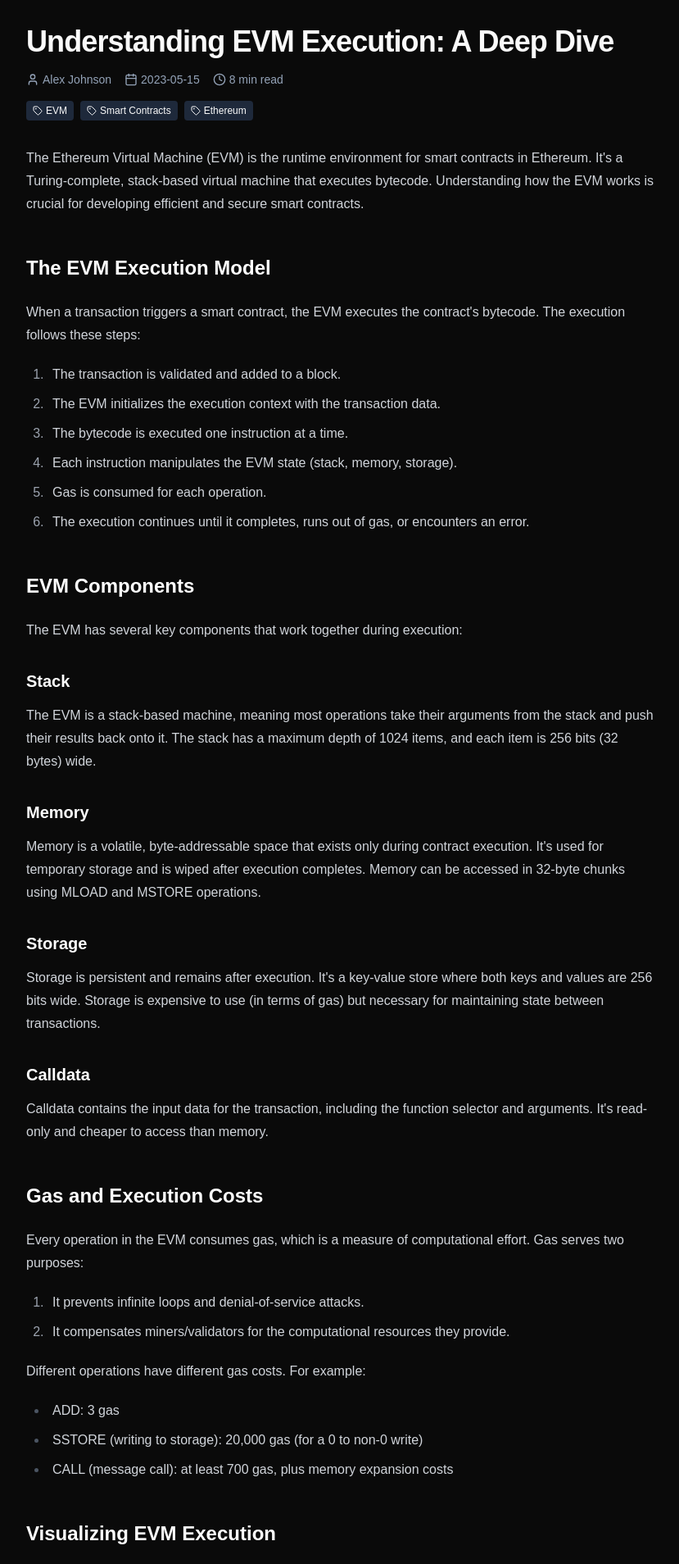
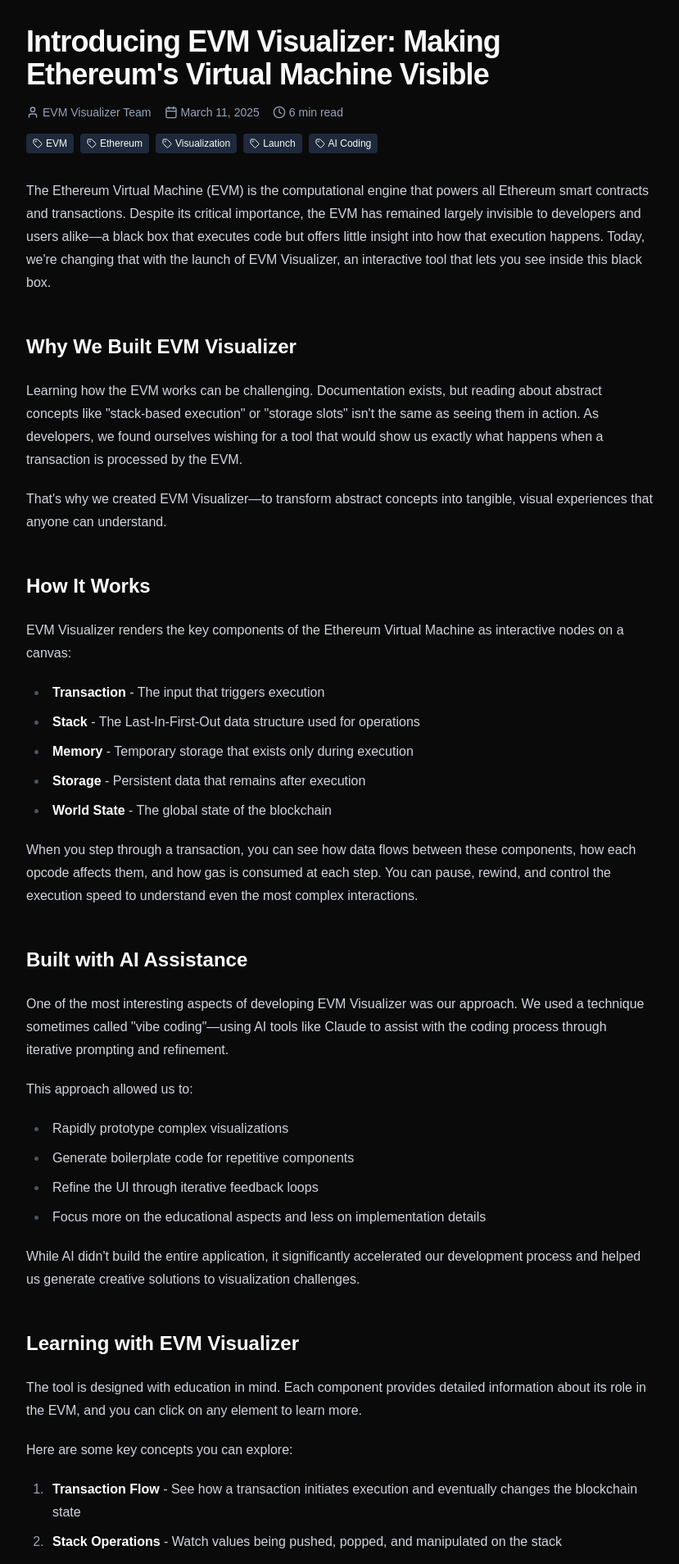
Before and after one commit to All-Khwarizmi/evm-visualization, a Next.js app: page /blog/1 in a window 1280 px wide. Shown: the part 142-2050 px from the top of the page at 82% size, without its empty margins (224-1053 px from the left). Built offline with nearby package versions, Linux system fonts and the light colour scheme.

Commit message:
feat: add new launch blog post
- fix async access to path param

```diff
--- a/app/blog/[slug]/page.tsx
+++ b/app/blog/[slug]/page.tsx
@@ -1,81 +1,99 @@
-"use client"
+import { Button } from "@/components/ui/button";
+import { ArrowLeft, Calendar, Clock, Tag, User } from "lucide-react";
+import Link from "next/link";
 
-import { Button } from "@/components/ui/button"
-import { ArrowLeft, Calendar, Clock, Tag, User } from "lucide-react"
-import Link from "next/link"
+export default async function BlogPostPage({
+  params,
+}: {
+  params: { slug: string };
+}) {
+  const id = await params.slug;
+  const post = {
+    id,
+    title:
+      "Introducing EVM Visualizer: Making Ethereum's Virtual Machine Visible",
+    content: `
+      <p>The Ethereum Virtual Machine (EVM) is the computational engine that powers all Ethereum smart contracts and transactions. Despite its critical importance, the EVM has remained largely invisible to developers and users alike—a black box that executes code but offers little insight into how that execution happens. Today, we're changing that with the launch of EVM Visualizer, an interactive tool that lets you see inside this black box.</p>
 
-// This is a placeholder component for a blog post page
-// In a real application, you would fetch the blog post data based on the slug
-export default function BlogPostPage({ params }: { params: { slug: string } }) {
-  // Sample blog post data
-  const post = {
-    id: params.slug,
-    title: "Understanding EVM Execution: A Deep Dive",
-    content: `
-      <p>The Ethereum Virtual Machine (EVM) is the runtime environment for smart contracts in Ethereum. It's a Turing-complete, stack-based virtual machine that executes bytecode. Understanding how the EVM works is crucial for developing efficient and secure smart contracts.</p>
+      <h2>Why We Built EVM Visualizer</h2>
 
-      <h2>The EVM Execution Model</h2>
+      <p>Learning how the EVM works can be challenging. Documentation exists, but reading about abstract concepts like "stack-based execution" or "storage slots" isn't the same as seeing them in action. As developers, we found ourselves wishing for a tool that would show us exactly what happens when a transaction is processed by the EVM.</p>
 
-      <p>When a transaction triggers a smart contract, the EVM executes the contract's bytecode. The execution follows these steps:</p>
+      <p>That's why we created EVM Visualizer—to transform abstract concepts into tangible, visual experiences that anyone can understand.</p>
+
+      <h2>How It Works</h2>
+
+      <p>EVM Visualizer renders the key components of the Ethereum Virtual Machine as interactive nodes on a canvas:</p>
+
+      <ul>
+        <li><strong>Transaction</strong> - The input that triggers execution</li>
+        <li><strong>Stack</strong> - The Last-In-First-Out data structure used for operations</li>
+        <li><strong>Memory</strong> - Temporary storage that exists only during execution</li>
+        <li><strong>Storage</strong> - Persistent data that remains after execution</li>
+        <li><strong>World State</strong> - The global state of the blockchain</li>
+      </ul>
+
+      <p>When you step through a transaction, you can see how data flows between these components, how each opcode affects them, and how gas is consumed at each step. You can pause, rewind, and control the execution speed to understand even the most complex interactions.</p>
+
+      <h2>Built with AI Assistance</h2>
+
+      <p>One of the most interesting aspects of developing EVM Visualizer was our approach. We used a technique sometimes called "vibe coding"—using AI tools like Claude to assist with the coding process through iterative prompting and refinement.</p>
+
+      <p>This approach allowed us to:</p>
+      <ul>
+        <li>Rapidly prototype complex visualizations</li>
+        <li>Generate boilerplate code for repetitive components</li>
+        <li>Refine the UI through iterative feedback loops</li>
+        <li>Focus more on the educational aspects and less on implementation details</li>
+      </ul>
+
+      <p>While AI didn't build the entire application, it significantly accelerated our development process and helped us generate creative solutions to visualization challenges.</p>
+
+      <h2>Learning with EVM Visualizer</h2>
+
+      <p>The tool is designed with education in mind. Each component provides detailed information about its role in the EVM, and you can click on any element to learn more.</p>
+
+      <p>Here are some key concepts you can explore:</p>
 
       <ol>
-        <li>The transaction is validated and added to a block.</li>
-        <li>The EVM initializes the execution context with the transaction data.</li>
-        <li>The bytecode is executed one instruction at a time.</li>
-        <li>Each instruction manipulates the EVM state (stack, memory, storage).</li>
-        <li>Gas is consumed for each operation.</li>
-        <li>The execution continues until it completes, runs out of gas, or encounters an error.</li>
+        <li><strong>Transaction Flow</strong> - See how a transaction initiates execution and eventually changes the blockchain state</li>
+        <li><strong>Stack Operations</strong> - Watch values being pushed, popped, and manipulated on the stack</li>
+        <li><strong>Memory vs. Storage</strong> - Understand the difference between ephemeral and persistent state</li>
+        <li><strong>Gas Consumption</strong> - Visualize why some operations cost more gas than others</li>
+        <li><strong>Bytecode Execution</strong> - Step through the raw bytecode and see how each instruction is processed</li>
       </ol>
 
-      <h2>EVM Components</h2>
+      <p>For a complete guide on how to use the tool, check out our <a href="/docs/getting-started">Getting Started documentation</a>.</p>
 
-      <p>The EVM has several key components that work together during execution:</p>
+      <h2>What's Next</h2>
 
-      <h3>Stack</h3>
-
-      <p>The EVM is a stack-based machine, meaning most operations take their arguments from the stack and push their results back onto it. The stack has a maximum depth of 1024 items, and each item is 256 bits (32 bytes) wide.</p>
-
-      <h3>Memory</h3>
-
-      <p>Memory is a volatile, byte-addressable space that exists only during contract execution. It's used for temporary storage and is wiped after execution completes. Memory can be accessed in 32-byte chunks using MLOAD and MSTORE operations.</p>
-
-      <h3>Storage</h3>
-
-      <p>Storage is persistent and remains after execution. It's a key-value store where both keys and values are 256 bits wide. Storage is expensive to use (in terms of gas) but necessary for maintaining state between transactions.</p>
-
-      <h3>Calldata</h3>
-
-      <p>Calldata contains the input data for the transaction, including the function selector and arguments. It's read-only and cheaper to access than memory.</p>
-
-      <h2>Gas and Execution Costs</h2>
-
-      <p>Every operation in the EVM consumes gas, which is a measure of computational effort. Gas serves two purposes:</p>
-
-      <ol>
-        <li>It prevents infinite loops and denial-of-service attacks.</li>
-        <li>It compensates miners/validators for the computational resources they provide.</li>
-      </ol>
-
-      <p>Different operations have different gas costs. For example:</p>
+      <p>This is just the beginning for EVM Visualizer. Our roadmap includes:</p>
 
       <ul>
-        <li>ADD: 3 gas</li>
-        <li>SSTORE (writing to storage): 20,000 gas (for a 0 to non-0 write)</li>
-        <li>CALL (message call): at least 700 gas, plus memory expansion costs</li>
+        <li><strong>More Complex Scenarios</strong> - Adding examples for DeFi transactions, NFT minting, and more</li>
+        <li><strong>Custom Scenario Builder</strong> - A UI for creating and sharing your own transaction visualizations</li>
+        <li><strong>Contract Debugging Tools</strong> - Features specifically designed to help debug smart contract issues</li>
+        <li><strong>Educational Content</strong> - More tutorials and guides on using the visualizer to learn Ethereum concepts</li>
       </ul>
 
-      <h2>Visualizing EVM Execution</h2>
+      <h2>Join Us</h2>
 
-      <p>The EVM Visualizer tool helps you understand these concepts by providing a visual representation of the execution process. You can see how the stack, memory, and storage change with each instruction, and how gas is consumed throughout the execution.</p>
+      <p>EVM Visualizer is an open-source project, and we welcome contributions from the community. Whether you want to add features, fix bugs, create educational content, or suggest improvements, your help is appreciated.</p>
 
-      <p>In the next article, we'll explore specific examples of EVM execution and how to use the visualizer to debug and optimize your smart contracts.</p>
+      <ul>
+        <li><a href="https://github.com/All-Khwarizmi/evm-visualization">GitHub Repository</a></li>
+        <li><a href="/docs">Documentation</a></li>
+        <li><a href="https://github.com/All-Khwarizmi/evm-visualization/issues">Feature Requests & Bug Reports</a></li>
+      </ul>
+
+      <p>We're excited to see how developers, educators, and blockchain enthusiasts use this tool to deepen their understanding of Ethereum. Try out <a href="/">EVM Visualizer</a> today and start exploring the inner workings of the EVM!</p>
     `,
-    author: "Alex Johnson",
-    date: "2023-05-15",
-    readTime: "8 min read",
-    tags: ["EVM", "Smart Contracts", "Ethereum"],
-    category: "technical",
-  }
+    author: "EVM Visualizer Team",
+    date: "March 11, 2025",
+    readTime: "6 min read",
+    tags: ["EVM", "Ethereum", "Visualization", "Launch", "AI Coding"],
+    category: "announcements",
+  };
 
   return (
     <div className="container mx-auto py-10 px-4">
@@ -91,7 +109,9 @@ export default function BlogPostPage({ params }: { params: { slug: string } }) {
 
         <article>
           <header className="mb-8">
-            <h1 className="text-4xl font-bold tracking-tight mb-4">{post.title}</h1>
+            <h1 className="text-4xl font-bold tracking-tight mb-4">
+              {post.title}
+            </h1>
             <div className="flex flex-wrap items-center gap-4 text-sm text-slate-500 dark:text-slate-400">
               <div className="flex items-center">
                 <User className="h-4 w-4 mr-1" />
@@ -108,7 +128,10 @@ export default function BlogPostPage({ params }: { params: { slug: string } }) {
             </div>
             <div className="flex flex-wrap gap-2 mt-4">
               {post.tags.map((tag) => (
-                <div key={tag} className="flex items-center text-xs bg-slate-100 dark:bg-slate-800 px-2 py-1 rounded">
+                <div
+                  key={tag}
+                  className="flex items-center text-xs bg-slate-100 dark:bg-slate-800 px-2 py-1 rounded"
+                >
                   <Tag className="h-3 w-3 mr-1" />
                   {tag}
                 </div>
@@ -116,7 +139,10 @@ export default function BlogPostPage({ params }: { params: { slug: string } }) {
             </div>
           </header>
 
-          <div className="prose dark:prose-invert max-w-none" dangerouslySetInnerHTML={{ __html: post.content }} />
+          <div
+            className="prose dark:prose-invert max-w-none"
+            dangerouslySetInnerHTML={{ __html: post.content }}
+          />
 
           <div className="mt-12 pt-8 border-t border-slate-200 dark:border-slate-800">
             <h2 className="text-2xl font-bold mb-4">Related Articles</h2>
@@ -124,27 +150,29 @@ export default function BlogPostPage({ params }: { params: { slug: string } }) {
               <div className="border border-slate-200 dark:border-slate-800 rounded-lg p-4">
                 <h3 className="font-medium mb-2">
                   <Link
-                    href="/blog/gas-optimization-techniques"
+                    href="/docs/core-concepts"
                     className="hover:text-purple-600 dark:hover:text-purple-400"
                   >
-                    Advanced Gas Optimization Techniques for Smart Contracts
+                    EVM Core Concepts
                   </Link>
                 </h3>
                 <p className="text-sm text-slate-500 dark:text-slate-400">
-                  Learn how to optimize your smart contracts to reduce gas costs and improve efficiency.
+                  Learn about the key components and concepts of the Ethereum
+                  Virtual Machine.
                 </p>
               </div>
               <div className="border border-slate-200 dark:border-slate-800 rounded-lg p-4">
                 <h3 className="font-medium mb-2">
                   <Link
-                    href="/blog/debugging-smart-contracts"
+                    href="/docs/getting-started"
                     className="hover:text-purple-600 dark:hover:text-purple-400"
                   >
-                    Debugging Smart Contracts with EVM Visualizer
+                    Getting Started with EVM Visualizer
                   </Link>
                 </h3>
                 <p className="text-sm text-slate-500 dark:text-slate-400">
-                  Learn how to use the EVM Visualizer to debug and understand complex smart contract interactions.
+                  A beginner's guide to using the EVM Visualizer to understand
+                  Ethereum transactions.
                 </p>
               </div>
             </div>
@@ -152,5 +180,5 @@ export default function BlogPostPage({ params }: { params: { slug: string } }) {
         </article>
       </div>
     </div>
-  )
+  );
 }
--- a/app/blog/page.tsx
+++ b/app/blog/page.tsx
@@ -1,93 +1,68 @@
-"use client"
+"use client";
 
-import { Button } from "@/components/ui/button"
-import { Card, CardContent, CardDescription, CardFooter, CardHeader, CardTitle } from "@/components/ui/card"
-import { Input } from "@/components/ui/input"
-import { Tabs, TabsList, TabsTrigger } from "@/components/ui/tabs"
-import { ArrowRight, Calendar, Clock, Search, Tag, User } from "lucide-react"
-import Link from "next/link"
-import { useState } from "react"
+import { Button } from "@/components/ui/button";
+import {
+  Card,
+  CardContent,
+  CardDescription,
+  CardFooter,
+  CardHeader,
+  CardTitle,
+} from "@/components/ui/card";
+import { Input } from "@/components/ui/input";
+import { Tabs, TabsList, TabsTrigger } from "@/components/ui/tabs";
+import { ArrowRight, Calendar, Clock, Search, Tag, User } from "lucide-react";
+import Link from "next/link";
+import { useState } from "react";
 
-// Sample blog posts
 const blogPosts = [
   {
-    id: "understanding-evm-execution",
-    title: "Understanding EVM Execution: A Deep Dive",
+    id: "introducing-evm-visualizer",
+    title:
+      "Introducing EVM Visualizer: Making Ethereum's Virtual Machine Visible",
     excerpt:
-      "Explore the inner workings of the Ethereum Virtual Machine and how it executes smart contract code step by step.",
-    author: "Alex Johnson",
-    date: "2023-05-15",
-    readTime: "8 min read",
-    tags: ["EVM", "Smart Contracts", "Ethereum"],
-    category: "technical",
+      "An interactive tool that lets you see inside the Ethereum Virtual Machine, visualizing how transactions and smart contracts execute.",
+    author: "EVM Visualizer Team",
+    date: "March 11, 2025",
+    readTime: "6 min read",
+    tags: ["EVM", "Ethereum", "Visualization", "Launch", "AI Coding"],
+    category: "announcements",
   },
-  {
-    id: "gas-optimization-techniques",
-    title: "Advanced Gas Optimization Techniques for Smart Contracts",
-    excerpt:
-      "Learn how to optimize your smart contracts to reduce gas costs and improve efficiency on the Ethereum network.",
-    author: "Samantha Lee",
-    date: "2023-06-22",
-    readTime: "12 min read",
-    tags: ["Gas Optimization", "Smart Contracts", "Solidity"],
-    category: "technical",
-  },
-  {
-    id: "visualizing-defi-transactions",
-    title: "Visualizing DeFi Transactions: Uniswap Swaps Explained",
-    excerpt: "A visual breakdown of what happens under the hood when you perform a token swap on Uniswap.",
-    author: "Michael Chen",
-    date: "2023-07-10",
-    readTime: "10 min read",
-    tags: ["DeFi", "Uniswap", "Visualization"],
-    category: "defi",
-  },
-  {
-    id: "evm-for-beginners",
-    title: "EVM for Beginners: Understanding the Basics",
-    excerpt: "A beginner-friendly introduction to the Ethereum Virtual Machine and how it powers smart contracts.",
-    author: "Emily Rodriguez",
-    date: "2023-08-05",
-    readTime: "6 min read",
-    tags: ["EVM", "Beginners", "Ethereum"],
-    category: "educational",
-  },
-  {
-    id: "debugging-smart-contracts",
-    title: "Debugging Smart Contracts with EVM Visualizer",
-    excerpt: "Learn how to use the EVM Visualizer to debug and understand complex smart contract interactions.",
-    author: "David Kim",
-    date: "2023-09-18",
-    readTime: "9 min read",
-    tags: ["Debugging", "Smart Contracts", "Tools"],
-    category: "technical",
-  },
-]
+];
 
 export default function BlogPage() {
-  const [searchTerm, setSearchTerm] = useState("")
-  const [selectedCategory, setSelectedCategory] = useState("all")
+  const [searchTerm, setSearchTerm] = useState("");
+  const [selectedCategory, setSelectedCategory] = useState("all");
 
   // Filter blog posts based on search term and category
   const filteredPosts = blogPosts.filter((post) => {
     const matchesSearch =
       post.title.toLowerCase().includes(searchTerm.toLowerCase()) ||
       post.excerpt.toLowerCase().includes(searchTerm.toLowerCase()) ||
-      post.tags.some((tag) => tag.toLowerCase().includes(searchTerm.toLowerCase()))
-    const matchesCategory = selectedCategory === "all" || post.category === selectedCategory
-    return matchesSearch && matchesCategory
-  })
+      post.tags.some((tag) =>
+        tag.toLowerCase().includes(searchTerm.toLowerCase())
+      );
+    const matchesCategory =
+      selectedCategory === "all" || post.category === selectedCategory;
+    return matchesSearch && matchesCategory;
+  });
 
   // Get unique categories
-  const categories = ["all", ...Array.from(new Set(blogPosts.map((post) => post.category)))]
+  const categories = [
+    "all",
+    ...Array.from(new Set(blogPosts.map((post) => post.category))),
+  ];
 
   return (
     <div className="container mx-auto py-10 px-4">
       <div className="max-w-4xl mx-auto">
         <div className="text-center mb-12">
-          <h1 className="text-4xl font-bold tracking-tight mb-4">EVM Visualizer Blog</h1>
+          <h1 className="text-4xl font-bold tracking-tight mb-4">
+            EVM Visualizer Blog
+          </h1>
           <p className="text-xl text-slate-600 dark:text-slate-400 max-w-2xl mx-auto">
-            Insights, tutorials, and deep dives into Ethereum Virtual Machine concepts and smart contract development.
+            Insights, tutorials, and deep dives into Ethereum Virtual Machine
+            concepts and smart contract development.
           </p>
         </div>
 
@@ -101,10 +76,18 @@ export default function BlogPage() {
               onChange={(e) => setSearchTerm(e.target.value)}
             />
           </div>
-          <Tabs value={selectedCategory} onValueChange={setSelectedCategory} className="w-full sm:w-auto">
+          <Tabs
+            value={selectedCategory}
+            onValueChange={setSelectedCategory}
+            className="w-full sm:w-auto"
+          >
             <TabsList>
               {categories.map((category) => (
-                <TabsTrigger key={category} value={category} className="capitalize">
+                <TabsTrigger
+                  key={category}
+                  value={category}
+                  className="capitalize"
+                >
                   {category}
                 </TabsTrigger>
               ))}
@@ -118,7 +101,9 @@ export default function BlogPage() {
               <Card key={post.id}>
                 <CardHeader>
                   <CardTitle className="text-2xl">{post.title}</CardTitle>
-                  <CardDescription className="mt-2">{post.excerpt}</CardDescription>
+                  <CardDescription className="mt-2">
+                    {post.excerpt}
+                  </CardDescription>
                 </CardHeader>
                 <CardContent>
                   <div className="flex flex-wrap items-center gap-4 text-sm text-slate-500 dark:text-slate-400">
@@ -159,7 +144,9 @@ export default function BlogPage() {
             ))
           ) : (
             <div className="text-center py-8">
-              <p className="text-slate-500 dark:text-slate-400">No articles found matching your criteria.</p>
+              <p className="text-slate-500 dark:text-slate-400">
+                No articles found matching your criteria.
+              </p>
             </div>
           )}
         </div>
@@ -171,5 +158,5 @@ export default function BlogPage() {
         </div>
       </div>
     </div>
-  )
+  );
 }
```
Also changed, not shown: 1 other file (tests, documents, lock files or other folders).
